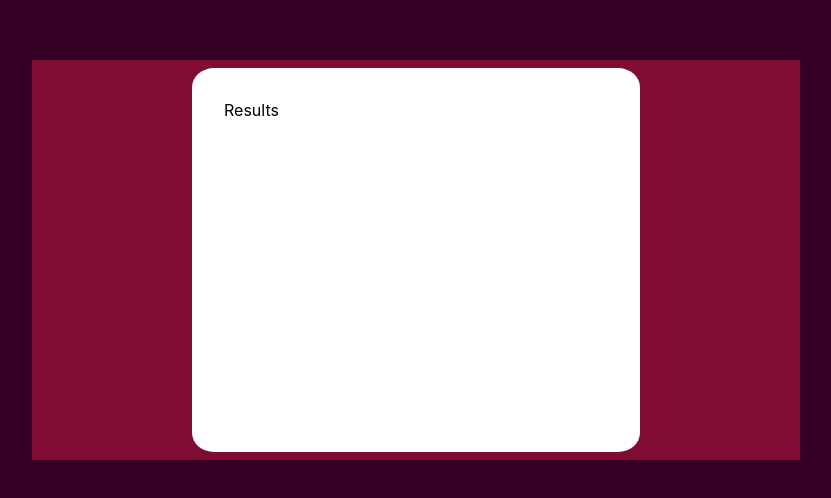
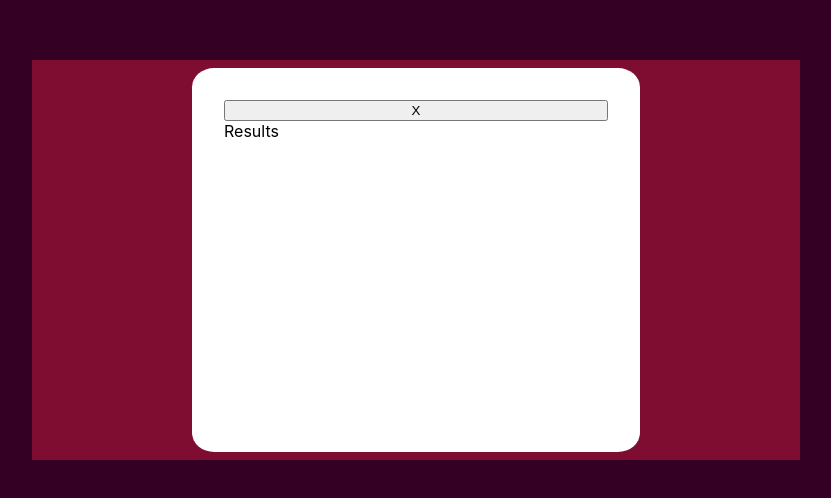
Before and after one commit to Jorge-Neves/react-rock-paper-scissors, a React (Create React App) app: page / in a window 1280 px wide. Shown: the part 140-638 px from the top of the page, without its empty margins (224-1055 px from the left). Built offline with nearby package versions, Linux system fonts and the light colour scheme.

Commit message:
Add close result screen function and close button to result screen

```diff
--- a/src/App.tsx
+++ b/src/App.tsx
@@ -15,6 +15,10 @@ const App: FC = () => {
 
   const [shouldDisplayResultScreen, setShouldDisplayResultScreen] =
     useState<boolean>(true);
+
+  const closeResultScreenHandler = () => {
+    setShouldDisplayResultScreen(false);
+  };
 
   useEffect(() => {
     if (playerChoice !== PlayerChoiceOptions.DEFAULT) return;
@@ -41,7 +45,10 @@ const App: FC = () => {
       {shouldDisplayResultScreen && (
         <>
           <div className="result-screen-background">
-            <div className="result-screen">Results</div>
+            <div className="result-screen">
+              <button onClick={() => closeResultScreenHandler()}>X</button>
+              Results
+            </div>
           </div>
         </>
       )}
```
